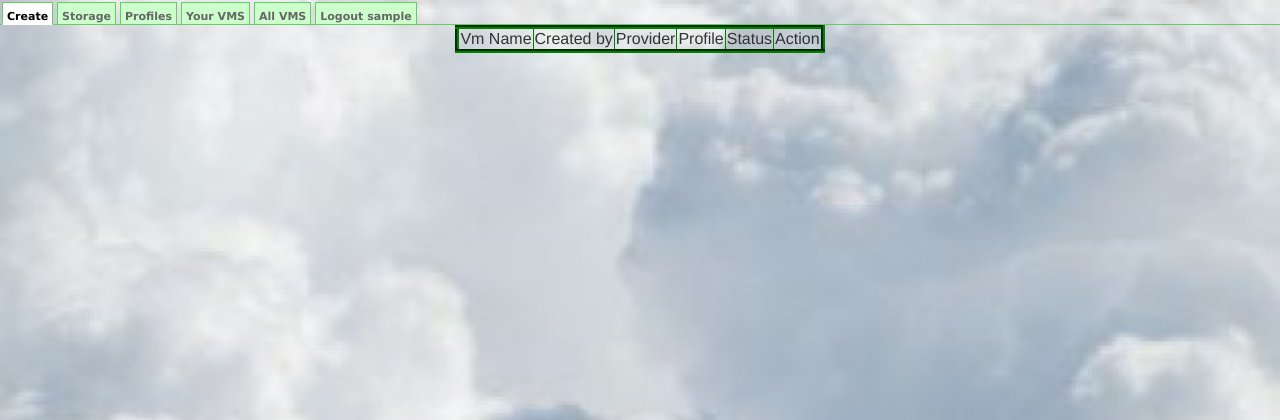
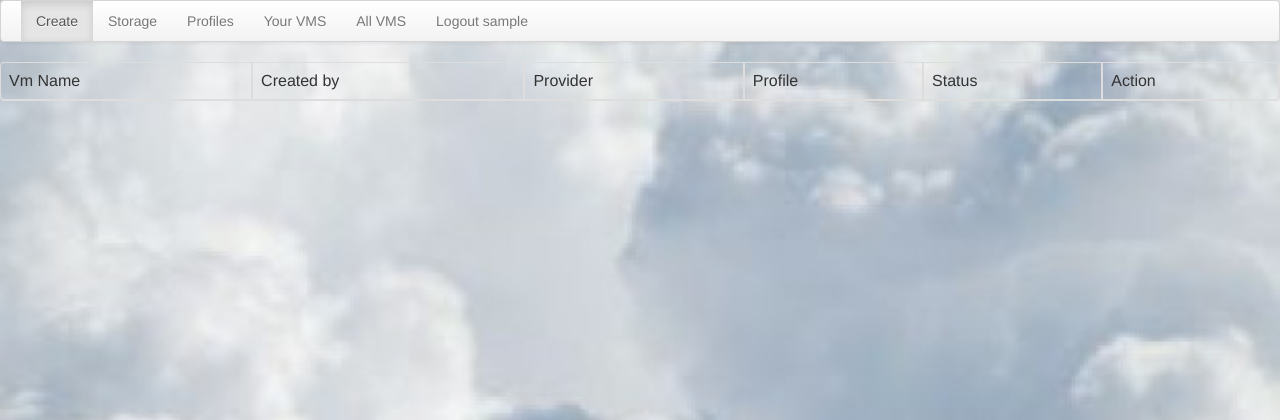
Before and after one commit to karmab/nuages, a Django app: page /nuages/yourvms/ in a window 1280 px wide. Shown: the top 420 px of the page. Run offline with Django 3.2, Linux system fonts and the light colour scheme; the visitor is signed in with stand-in values (Sample User, id 1); data comes from the database, SQL or seed files in the repository; data that the repository does not hold is empty; parts of the project's set-up code (start-up, migrations or seed data) failed here and were passed over; some libraries are stand-ins or nearby versions.

Commit message:
getbootstrap.com integration

```diff
--- /dev/null
+++ b/static/css/bootstrap.css
@@ -0,0 +1,7 @@
+/* set the background-color to red */
+.navbar-inner
+{
+    background-color: #green;
+    /* background-image: none; */
+    color: black;
+}
--- a/templates/allvms2.html
+++ b/templates/allvms2.html
@@ -1,5 +1,5 @@
 <div id="spice-screen" class="spice-screen"></div>
-<table border="1" >
+<table border="1" class="table table-bordered" >
 <tr>
 <td>Vm Name</td>
 <td>Status</td>
--- a/templates/base.html
+++ b/templates/base.html
@@ -3,6 +3,7 @@
     <title>{% block title %}Nuages{% endblock %}</title>
     	<link rel="stylesheet" type="text/css" media="all" href="/static/css/design.css" />
 	<link href="/static/bootstrap/css/bootstrap.min.css" rel="stylesheet" media="screen">
+    	<link rel="stylesheet" type="text/css" media="all" href="/static/css/bootstrap.css" />
   </head>
   <body>
    <script src="/static/js/jquery.js"></script>
@@ -40,7 +41,9 @@
     {% endif %}
 
 
- <ul id="tabnav">
+<!-- <ul id="tabnav" > -->
+<div class="navbar"><div class="navbar-inner">
+<ul class="nav">
      <li class="active"><a href="/nuages/vms/">Create</a></li>
      <li><a href="/nuages/storage/">Storage</a></li>
      <li><a href="/nuages/profiles/">Profiles</a></li>
@@ -50,6 +53,7 @@
      {% endif %}
      <li><a href="/logout/">Logout {{ username.username  }}</a></li>
 </ul>
+</div></div>
 
 {% block content %}
 {% endblock content %}
--- a/templates/profiles.html
+++ b/templates/profiles.html
@@ -9,7 +9,7 @@
 <option value="{{profile.name }}" >{{profile.name }}</option>
 {% endfor %}
 </select></p>
-<div id="voila2"><input name="voila2" type="submit" value="Enter" onclick="getprofile();"/></div>
+<div id="voila2"><input name="voila2" type="submit" class="btn btn-success" value="Enter" onclick="getprofile();"/></div>
 <fieldset class="module aligned">
 <p id="profileinfo"></p>
 </fieldset>
--- a/templates/yourvms.html
+++ b/templates/yourvms.html
@@ -8,7 +8,7 @@
 
 <div id="wheel2"></div>
 <fieldset class="module aligned">
-<table border="1" >
+<table border="1" class="table table-bordered">
 <tr>
 <td>Vm Name</td>
 <td>Created by</td>
```
